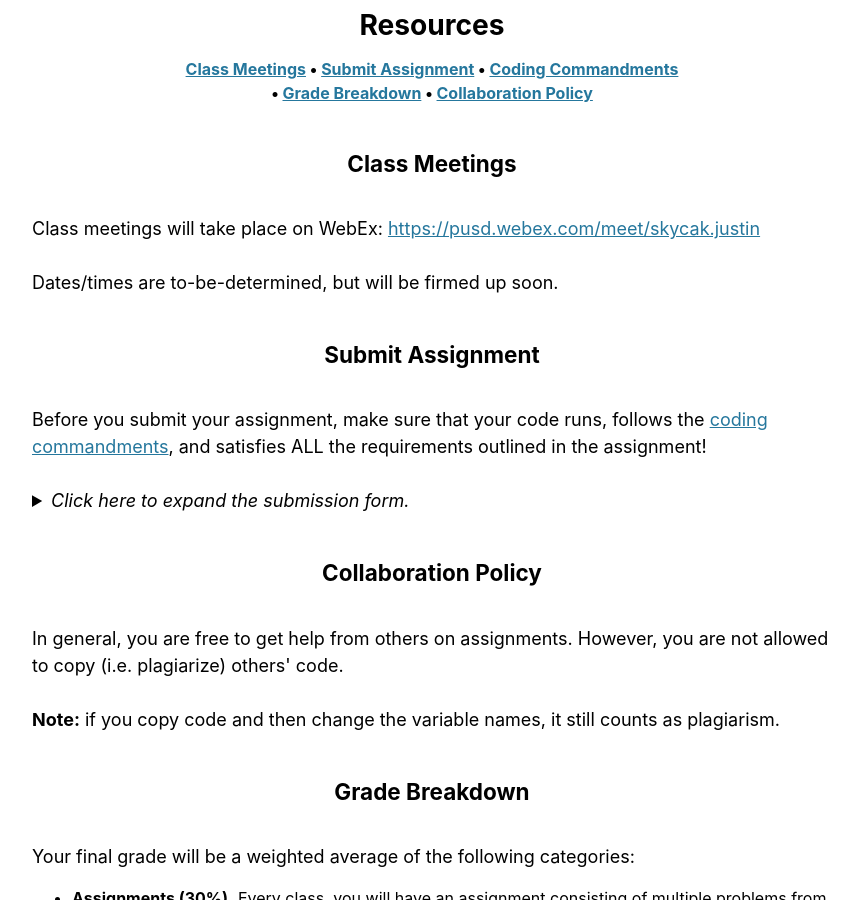
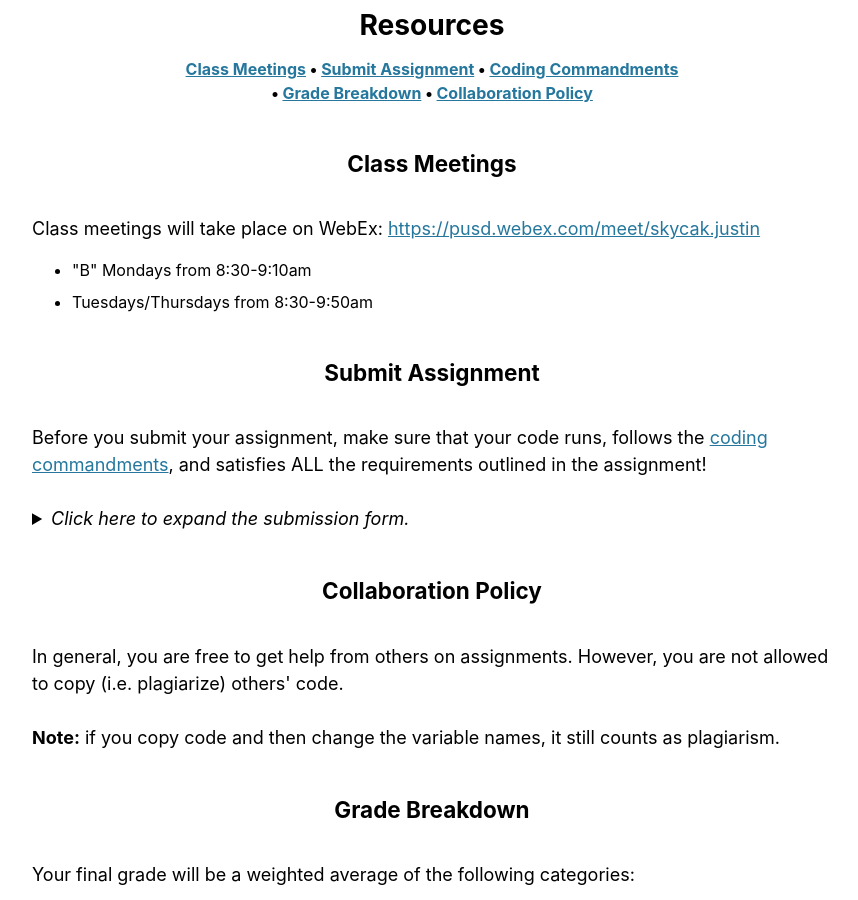
Before and after one commit to skycakjustin/eurisko-us.github.io, a Jekyll site: the page built from _pages/resources.md, in a window 1280 px wide and 900 px high, scrolled down 302 px. Shown: the whole window, without its empty margins (208-1066 px from the left). Built offline with Jekyll 4.4.1, drawn with Linux system fonts in a browser that asks for light colours.

Commit message:
Update resources.md

```diff
--- a/_pages/resources.md
+++ b/_pages/resources.md
@@ -17,7 +17,10 @@ author_profile: false
 
 <br>Class meetings will take place on WebEx: <a class="body" href="https://eurisko-us.github.io/resources/#class-meetings">https://pusd.webex.com/meet/skycak.justin</a>
 
-<br><br>Dates/times are to-be-determined, but will be firmed up soon.
+<font size="3em"><ul>
+  <li>"B" Mondays from 8:30-9:10am</li>
+  <li>Tuesdays/Thursdays from 8:30-9:50am</li>
+</ul></font>
 
 </div>
 
```
